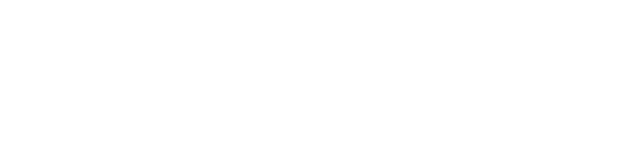
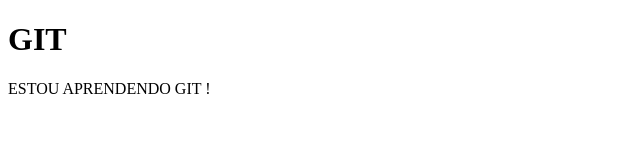
Before and after one commit to DouglasVbr/tutorial-git, a plain HTML site: page index.html in a window 1280 px wide. Shown: the whole page, without its empty margins (0-640 px from the left). Drawn offline with Linux system fonts and the light colour scheme.

Commit message:
criei titulo e paragrafo

```diff
--- a/index.html
+++ b/index.html
@@ -6,6 +6,7 @@
     <title>tutoria de git</title>
 </head>
 <body>
-
+    <h1>GIT</h1>
+    <P>ESTOU APRENDENDO GIT !</P>
 </body>
 </html>
```
